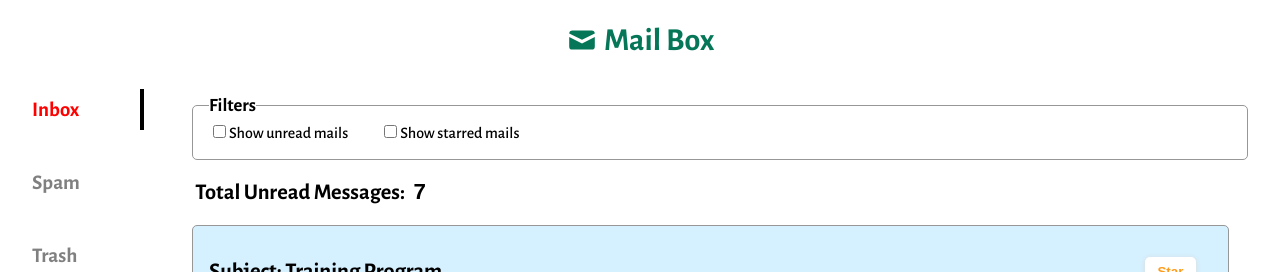
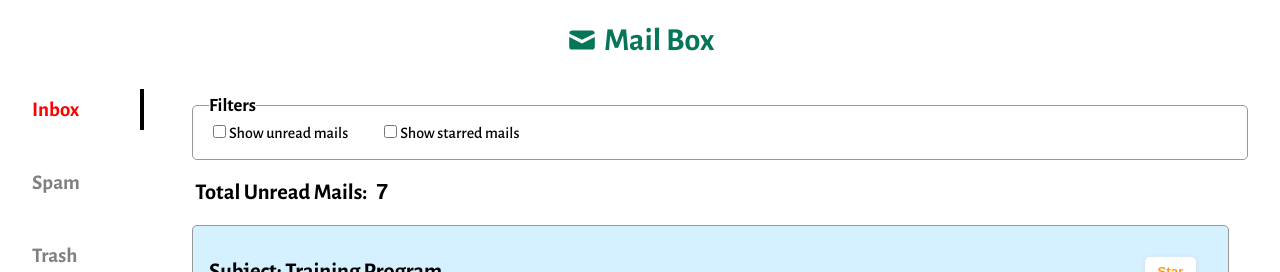
Before and after one commit to prachi-sahu-codes/react-set10-mail, a React (Create React App) app: page / in a window 1280 px wide. Shown: the top 272 px of the page. Built offline with nearby package versions, Linux system fonts and the light colour scheme; a web font is replaced by a local one.

Commit message:
title changed to total unread mails

```diff
--- a/src/pages/Inbox.js
+++ b/src/pages/Inbox.js
@@ -10,7 +10,7 @@ export const Inbox = () => {
     <div className="main-content">
       <Filters />
       <p className="unread-title">
-        Total Unread Messages:
+        Total Unread Mails:
         <span className="unread-count">{state.unReadCount}</span>
       </p>
       <ul className="card-list">
```
